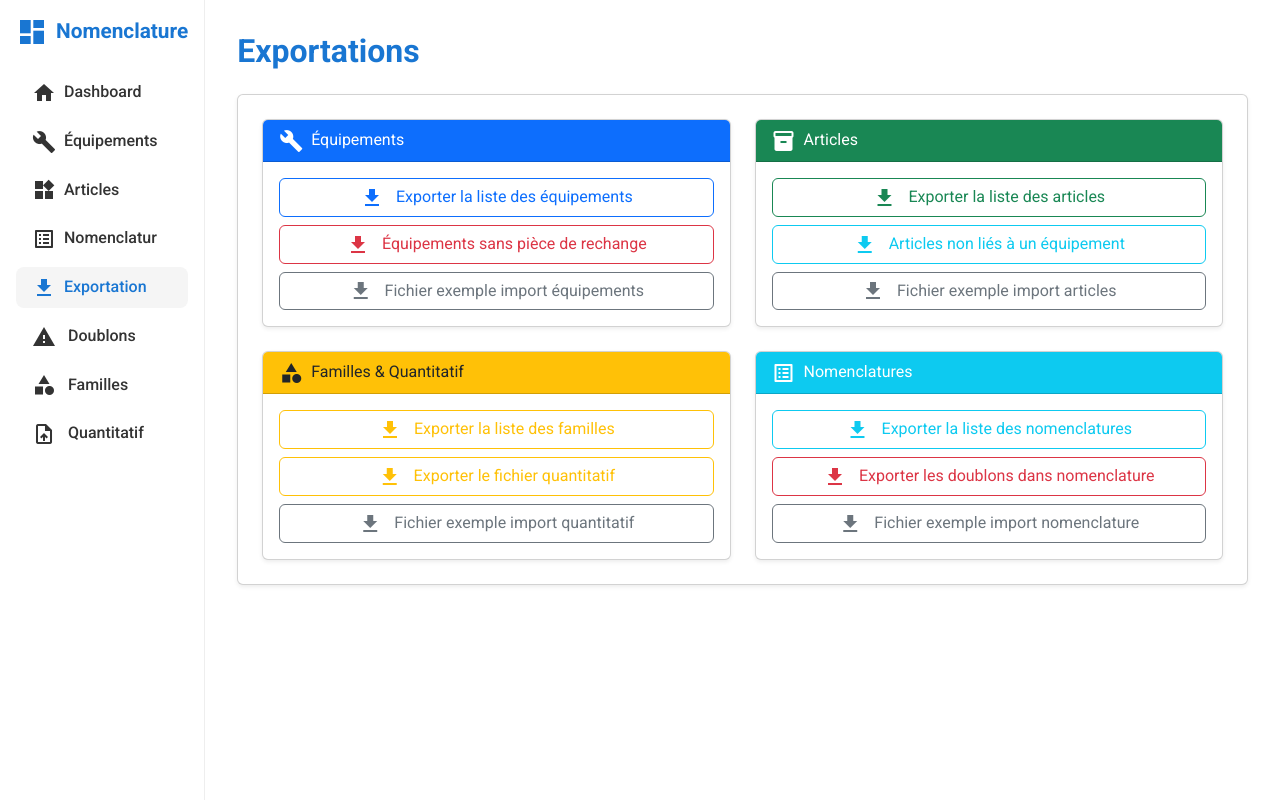
After one commit to pytharchimede/nomenclatureEquipement, a PHP site: page /exportations.php in a window 1280 px wide. The commit adds this page. Run offline with PHP 8.4, Linux system fonts and the light colour scheme; data that the repository does not hold is empty.

Commit message:
Création de page d'exportation de recaps

```diff
--- /dev/null
+++ b/exportations.php
@@ -0,0 +1,118 @@
+<?php
+// Pas de logique PHP ici, uniquement l'affichage des liens d'export
+?>
+<!DOCTYPE html>
+<html lang="fr">
+
+<head>
+    <meta charset="UTF-8">
+    <title>Exportations - Nomenclature Équipements</title>
+    <meta name="viewport" content="width=device-width, initial-scale=1">
+    <link href="plugins/css/bootstrap.min.css" rel="stylesheet">
+    <link href="https://fonts.googleapis.com/css?family=Roboto:400,500,700&display=swap" rel="stylesheet">
+    <link href="https://fonts.googleapis.com/icon?family=Material+Icons" rel="stylesheet">
+    <link href="css/style_dashboard.css" rel="stylesheet">
+</head>
+
+<body>
+    <div class="d-flex">
+        <!-- Sidebar -->
+        <?php include 'menu.php'; ?>
+        <!-- Main Content -->
+        <div class="flex-grow-1 content">
+            <div class="d-flex justify-content-between align-items-center mb-4 flex-wrap">
+                <div class="d-flex align-items-center">
+                    <span class="menu-toggle material-icons d-lg-none me-2" onclick="toggleSidebar()">menu</span>
+                    <h2 class="mb-0" style="font-weight:700;color:#1976d2;">Exportations</h2>
+                </div>
+            </div>
+            <div class="card shadow-sm p-4">
+                <div class="row g-4">
+
+                    <!-- Groupe Équipements -->
+                    <div class="col-md-6">
+                        <div class="card shadow-sm h-100">
+                            <div class="card-header bg-primary text-white">
+                                <span class="material-icons me-2">build</span>Équipements
+                            </div>
+                            <div class="card-body d-flex flex-column gap-2">
+                                <a href="request/export_equipements.php" class="btn btn-outline-primary">
+                                    <span class="material-icons">file_download</span> Exporter la liste des équipements
+                                </a>
+                                <a href="request/export_equipements_sans_piece.php" class="btn btn-outline-danger">
+                                    <span class="material-icons">file_download</span> Équipements sans pièce de rechange
+                                </a>
+                                <a href="uploads/sample_files/" class="btn btn-outline-secondary">
+                                    <span class="material-icons">file_download</span> Fichier exemple import équipements
+                                </a>
+                            </div>
+                        </div>
+                    </div>
+
+                    <!-- Groupe Articles -->
+                    <div class="col-md-6">
+                        <div class="card shadow-sm h-100">
+                            <div class="card-header bg-success text-white">
+                                <span class="material-icons me-2">inventory_2</span>Articles
+                            </div>
+                            <div class="card-body d-flex flex-column gap-2">
+                                <a href="request/export_articles.php" class="btn btn-outline-success">
+                                    <span class="material-icons">file_download</span> Exporter la liste des articles
+                                </a>
+                                <a href="request/export_articles_non_lies.php" class="btn btn-outline-info">
+                                    <span class="material-icons">file_download</span> Articles non liés à un équipement
+                                </a>
+                                <a href="uploads/sample_files/" class="btn btn-outline-secondary">
+                                    <span class="material-icons">file_download</span> Fichier exemple import articles
+                                </a>
+                            </div>
+                        </div>
+                    </div>
+
+                    <!-- Groupe Familles & Quantitatif -->
+                    <div class="col-md-6">
+                        <div class="card shadow-sm h-100">
+                            <div class="card-header bg-warning text-dark">
+                                <span class="material-icons me-2">category</span>Familles & Quantitatif
+                            </div>
+                            <div class="card-body d-flex flex-column gap-2">
+                                <a href="request/export_familles.php" class="btn btn-outline-warning">
+                                    <span class="material-icons">file_download</span> Exporter la liste des familles
+                                </a>
+                                <a href="request/export_quantitatif_excel.php" class="btn btn-outline-warning">
+                                    <span class="material-icons">file_download</span> Exporter le fichier quantitatif
+                                </a>
+                                <a href="uploads/sample_files/" class="btn btn-outline-secondary">
+                                    <span class="material-icons">file_download</span> Fichier exemple import quantitatif
+                                </a>
+                            </div>
+                        </div>
+                    </div>
+
+                    <!-- Groupe Nomenclatures -->
+                    <div class="col-md-6">
+                        <div class="card shadow-sm h-100">
+                            <div class="card-header bg-info text-white">
+                                <span class="material-icons me-2">list_alt</span>Nomenclatures
+                            </div>
+                            <div class="card-body d-flex flex-column gap-2">
+                                <a href="request/export_nomenclatures.php" class="btn btn-outline-info">
+                                    <span class="material-icons">file_download</span> Exporter la liste des nomenclatures
+                                </a>
+                                <a href="request/export_nomenclatures_doublons.php" class="btn btn-outline-danger">
+                                    <span class="material-icons">file_download</span> Exporter les doublons dans nomenclature
+                                </a>
+                                <a href="uploads/sample_files/" class="btn btn-outline-secondary">
+                                    <span class="material-icons">file_download</span> Fichier exemple import nomenclature
+                                </a>
+                            </div>
+                        </div>
+                    </div>
+
+                </div>
+            </div>
+        </div>
+    </div>
+</body>
+
+</html>
--- a/menu.php
+++ b/menu.php
@@ -59,7 +59,7 @@ $nbDoublons = count($dups);
             </a>
         </li>
         <li class="nav-item">
-            <a class="nav-link <?php echo isActive(['export_equipements.php', 'export_articles.php', 'export_nomenclatures.php']); ?>" href="export_equipements.php">
+            <a class="nav-link <?php echo isActive('exportations.php'); ?>" href="exportations.php">
                 <span class="material-icons">file_download</span>Exportation
             </a>
         </li>
```
Also changed, not shown: dashboard.php (+14 -2 lines), request/export_articles_non_lies.php (added, +72 -0 lines), request/export_equipements_sans_piece.php (added, +73 -0 lines).
